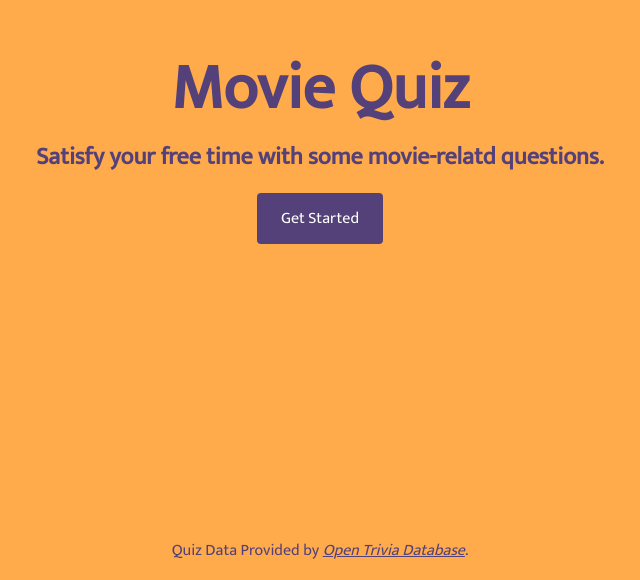
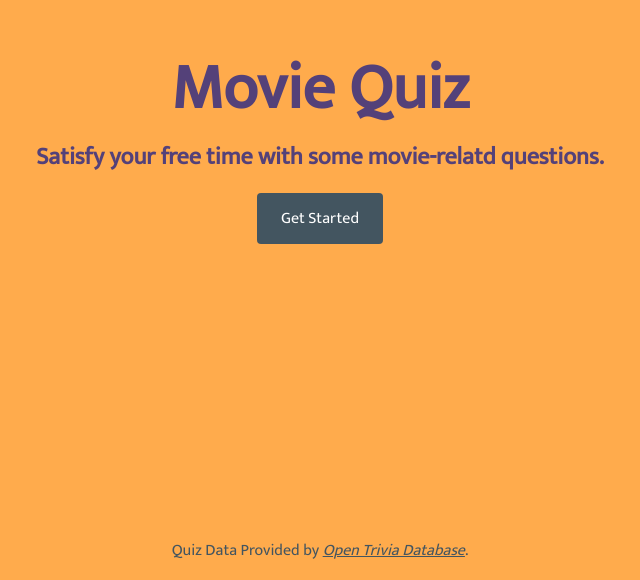
Before and after one commit to SinaBYR/react-quiz-app, a React (Create React App) app: page / in a window 1280 px wide. Shown: the part 220-800 px from the top of the page, without its empty margins (320-960 px from the left). Built offline with nearby package versions, Linux system fonts and the light colour scheme.

Commit message:
Change color palette

```diff
--- a/src/theme/theme.ts
+++ b/src/theme/theme.ts
@@ -2,14 +2,21 @@ export interface Theme {
     colors: {
         primary: string;
         secondary: string;
-        alt: string;
+        teritary: string;
     }
 }
 
 export const theme: Theme = {
     colors: {
-        primary: '#544179',
-        secondary: '#FFAB4C',
-        alt: '#8a0b46'
+        primary: '#435560',
+        secondary: '#F6EABE',
+        teritary: '#F7F6F2',
     }
 }
+// export const theme: Theme = {
+//     colors: {
+//         primary: '#544179',
+//         secondary: '#FFAB4C',
+//         alt: '#8a0b46'
+//     }
+// }
```
